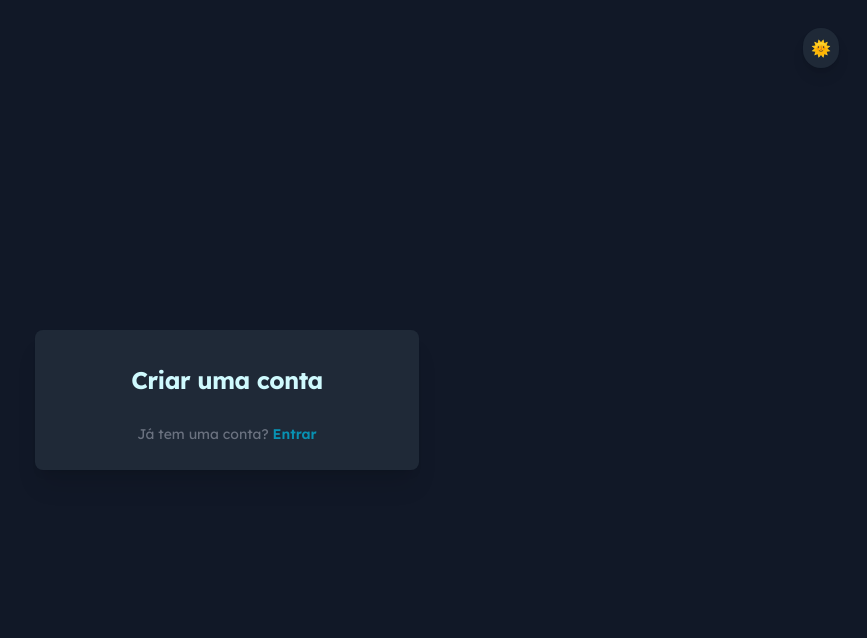
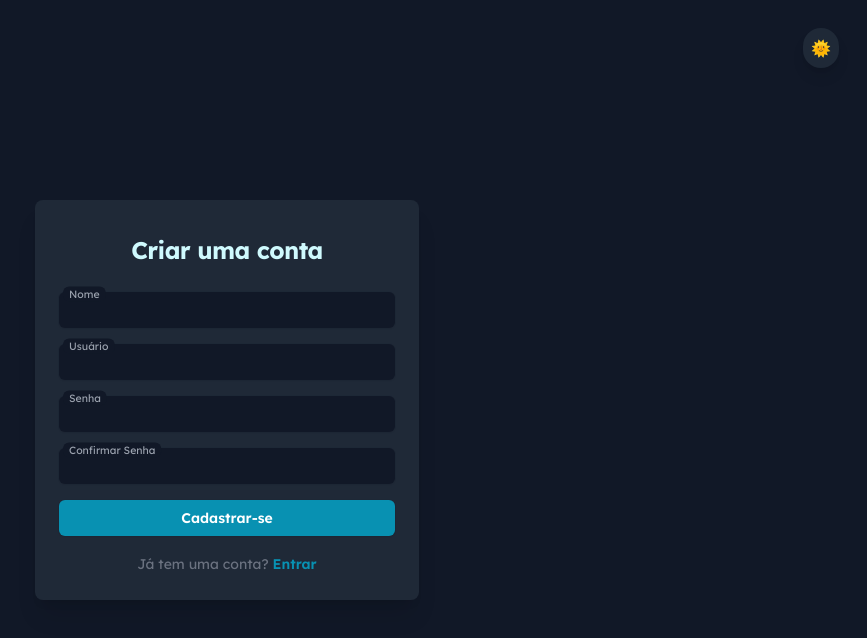
Before and after one commit to luan004/TaskBro, a React (Vite) app in the folder client/: page /login in a window 1280 px wide. Both pictures are taken after a click on the link "Cadastre-se". Shown: the top 638 px of the page, without its empty margins (413-1280 px from the left). Built offline with nearby package versions, Linux system fonts and the light colour scheme; no server answers.

Commit message:
feat: functional login page

```diff
--- a/client/src/components/registerForm.jsx
+++ b/client/src/components/registerForm.jsx
@@ -3,18 +3,16 @@ import { useState } from 'react'
 const api = import.meta.env.VITE_API_URL
 
 const RegisterForm = () => {
-    const initialFormData = {
+    const [formData, setFormData] = useState({
         name: '',
         username: '',
         password: '',
         password2: ''
-    }
+    })
+    const [passwordError, setPasswordError] = useState(false)
+    const [fieldErrors, setFieldErrors] = useState({})
 
-    const [formData, setFormData] = useState<FormData>(initialFormData)
-    const [passwordError, setPasswordError] = useState<boolean>(false)
-    const [fieldErrors, setFieldErrors] = useState<{[key: string]: string}>({})
-
-    const handleChange = () => {
+    const handleChange = (e) => {
         const { name, value } = e.target
         setFormData({
             ...formData,
@@ -22,7 +20,7 @@ const RegisterForm = () => {
         })
     }
 
-    const handleSubmit = (e: React.FormEvent<HTMLFormElement>) => {
+    const handleSubmit = (e) => {
         e.preventDefault()
 
         if (formData.password === formData.password2) {
@@ -39,16 +37,21 @@ const RegisterForm = () => {
                     password: formData.password
                 })
             }).then(res => res.json())
-            .then((data: ApiResponse) => {
+            .then((data) => {
                 if (data.status && data.status === 'success') {
-                    setFormData(initialFormData)
+                    setFormData({
+                        name: '',
+                        username: '',
+                        password: '',
+                        password2: ''
+                    })
                     setFieldErrors({})
                 } else if (data.errors) {
-                    const errors: { [key: string]: string } = {};
+                    const errors = {}
                     data.errors.forEach(error => {
                         errors[error.field] = error.message;
                     });
-                    setFieldErrors(errors);
+                    setFieldErrors(errors)
                 }
             })
 
@@ -64,14 +67,14 @@ const RegisterForm = () => {
                     <input
                         type="text"
                         name="name"
-                        className="dark:bg-gray-900 dark:text-cyan-100 ring-1 ring-slate-900/5 block px-3 py-2 w-full text-sm text-gray-900 rounded-md dark:text-white dark:border-gray-600 dark:focus:border-blue-500 focus:outline-none focus:border-blue-600 shadow-sm peer"
+                        className="duration-300 dark:bg-gray-900 dark:text-cyan-100 ring-1 ring-slate-900/5 block px-3 py-2 w-full text-sm text-gray-900 rounded-md dark:text-white dark:border-gray-600 dark:focus:border-blue-500 focus:outline-none focus:border-blue-600 shadow-sm peer"
                         placeholder=" "
                         onChange={handleChange}
                         value={formData.name}
                         required
                     />
                     <label
-                        className="transition absolute text-sm text-gray-500 dark:text-gray-400 duration-300 transform -translate-y-4 scale-75 top-2 z-10 origin-[0] bg-white dark:bg-gray-900 px-2 peer-focus:px-2 peer-focus:text-blue-600 peer-focus:dark:text-blue-500 peer-placeholder-shown:scale-100 peer-placeholder-shown:-translate-y-1/2 peer-placeholder-shown:top-1/2 peer-focus:top-2 peer-focus:scale-75 peer-focus:-translate-y-4 rtl:peer-focus:translate-x-1/4 rtl:peer-focus:left-auto start-1 rounded-lg peer-focus:ring-1 ring-slate-900/5">
+                        className="duration-300 bg-white absolute text-sm text-gray-500 dark:text-gray-400 duration-300 transform -translate-y-4 scale-75 top-2 origin-[0] dark:bg-gray-900 px-2 2 start-1 rounded-lg">
                         Nome
                     </label>
                 </div>
@@ -87,7 +90,7 @@ const RegisterForm = () => {
                     <input
                         type="text"
                         name="username"
-                        className="dark:bg-gray-900 dark:text-cyan-100 ring-1 ring-slate-900/5 block px-3 py-2 w-full text-sm text-gray-900 rounded-md dark:text-white dark:border-gray-600 dark:focus:border-blue-500 focus:outline-none focus:border-blue-600 shadow-sm peer"
+                        className="duration-300 dark:bg-gray-900 dark:text-cyan-100 ring-1 ring-slate-900/5 block px-3 py-2 w-full text-sm text-gray-900 rounded-md dark:text-white dark:border-gray-600 dark:focus:border-blue-500 focus:outline-none focus:border-blue-600 shadow-sm peer"
                         placeholder=" "
                         autoComplete="username"
                         onChange={handleChange}
@@ -95,7 +98,7 @@ const RegisterForm = () => {
                         required
                     />
                     <label
-                        className="transition absolute text-sm text-gray-500 dark:text-gray-400 duration-300 transform -translate-y-4 scale-75 top-2 z-10 origin-[0] bg-white dark:bg-gray-900 px-2 peer-focus:px-2 peer-focus:text-blue-600 peer-focus:dark:text-blue-500 peer-placeholder-shown:scale-100 peer-placeholder-shown:-translate-y-1/2 peer-placeholder-shown:top-1/2 peer-focus:top-2 peer-focus:scale-75 peer-focus:-translate-y-4 rtl:peer-focus:translate-x-1/4 rtl:peer-focus:left-auto start-1 rounded-lg peer-focus:ring-1 ring-slate-900/5">
+                        className="duration-300 bg-white absolute text-sm text-gray-500 dark:text-gray-400 duration-300 transform -translate-y-4 scale-75 top-2 origin-[0] dark:bg-gray-900 px-2 2 start-1 rounded-lg">
                         Usuário
                     </label>
                 </div>
@@ -111,7 +114,7 @@ const RegisterForm = () => {
                     <input
                         type="password"
                         name="password"
-                        className="dark:bg-gray-900 dark:text-cyan-100 ring-1 ring-slate-900/5 block px-3 py-2 w-full text-sm text-gray-900 rounded-md dark:text-white dark:border-gray-600 dark:focus:border-blue-500 focus:outline-none focus:border-blue-600 shadow-sm peer"
+                        className="duration-300 dark:bg-gray-900 dark:text-cyan-100 ring-1 ring-slate-900/5 block px-3 py-2 w-full text-sm text-gray-900 rounded-md dark:text-white dark:border-gray-600 dark:focus:border-blue-500 focus:outline-none focus:border-blue-600 shadow-sm peer"
                         placeholder=" "
                         autoComplete='password'
                         onChange={handleChange}
@@ -119,7 +122,7 @@ const RegisterForm = () => {
                         required
                     />
                     <label
-                        className="transition absolute text-sm text-gray-500 dark:text-gray-400 duration-300 transform -translate-y-4 scale-75 top-2 z-10 origin-[0] bg-white dark:bg-gray-900 px-2 peer-focus:px-2 peer-focus:text-blue-600 peer-focus:dark:text-blue-500 peer-placeholder-shown:scale-100 peer-placeholder-shown:-translate-y-1/2 peer-placeholder-shown:top-1/2 peer-focus:top-2 peer-focus:scale-75 peer-focus:-translate-y-4 rtl:peer-focus:translate-x-1/4 rtl:peer-focus:left-auto start-1 rounded-lg peer-focus:ring-1 ring-slate-900/5">
+                        className="duration-300 bg-white absolute text-sm text-gray-500 dark:text-gray-400 duration-300 transform -translate-y-4 scale-75 top-2 origin-[0] dark:bg-gray-900 px-2 2 start-1 rounded-lg">
                         Senha
                     </label>
                 </div>
@@ -135,7 +138,7 @@ const RegisterForm = () => {
                     <input
                         type="password"
                         name="password2"
-                        className="dark:bg-gray-900 dark:text-cyan-100 ring-1 ring-slate-900/5 block px-3 py-2 w-full text-sm text-gray-900 rounded-md dark:text-white dark:border-gray-600 dark:focus:border-blue-500 focus:outline-none focus:border-blue-600 shadow-sm peer"
+                        className="duration-300 dark:bg-gray-900 dark:text-cyan-100 ring-1 ring-slate-900/5 block px-3 py-2 w-full text-sm text-gray-900 rounded-md dark:text-white dark:border-gray-600 dark:focus:border-blue-500 focus:outline-none focus:border-blue-600 shadow-sm peer"
                         placeholder=" "
                         autoComplete='new-password'
                         onChange={handleChange}
@@ -143,7 +146,7 @@ const RegisterForm = () => {
                         required
                     />
                     <label
-                        className="transition absolute text-sm text-gray-500 dark:text-gray-400 duration-300 transform -translate-y-4 scale-75 top-2 z-10 origin-[0] bg-white dark:bg-gray-900 px-2 peer-focus:px-2 peer-focus:text-blue-600 peer-focus:dark:text-blue-500 peer-placeholder-shown:scale-100 peer-placeholder-shown:-translate-y-1/2 peer-placeholder-shown:top-1/2 peer-focus:top-2 peer-focus:scale-75 peer-focus:-translate-y-4 rtl:peer-focus:translate-x-1/4 rtl:peer-focus:left-auto start-1 rounded-lg peer-focus:ring-1 ring-slate-900/5">
+                        className="duration-300 bg-white absolute text-sm text-gray-500 dark:text-gray-400 duration-300 transform -translate-y-4 scale-75 top-2 origin-[0] dark:bg-gray-900 px-2 2 start-1 rounded-lg">
                         Confirmar Senha
                     </label>
                 </div>
--- a/client/src/pages/Login.jsx
+++ b/client/src/pages/Login.jsx
@@ -1,6 +1,6 @@
-import React, { useState } from 'react'
+import { useState, useEffect } from 'react'
 import { useTheme } from '../utils/ThemeContext'
-//import RegisterForm from '../components/registerForm'
+import RegisterForm from '../components/registerForm'
 import LoginForm from '../components/loginForm'
 
 const Login = () => {
@@ -9,17 +9,16 @@ const Login = () => {
 
     const url = 'http://localhost:3000/api'
 
+    return (
+        <div className="min-h-screen dark:bg-gray-900 bg-gray-300 flex min-h-full flex-col justify-center px-7 py-24 duration-300">
 
-    return (
-        <div className="min-h-screen dark:bg-gray-900 bg-gray-200 flex min-h-full flex-col justify-center px-7 py-24 ">
-
-            <button type="button" className="absolute top-0 right-0 m-7 p-2 rounded-full bg-gray-100 ring-slate-900/5 ring-1 shadow-lg dark:bg-gray-800 text-gray-900 dark:text-gray-200" onClick={toggleDarkMode}>
+            <button type="button" className="duration-300 absolute top-0 right-0 m-7 p-2 rounded-full bg-gray-100 shadow-lg dark:bg-gray-800 text-gray-900 dark:text-gray-200" onClick={toggleDarkMode}>
                 {
                     darkMode ? "🌞 " : "🌛"
                 }
             </button>
 
-            <div className="dark:bg-gray-800 bg-gray-100 ring-1 ring-slate-900/5 shadow-xl p-6 rounded-lg sm:mx-auto sm:w-full sm:max-w-sm space-y-4">
+            <div className="duration-300 dark:bg-gray-800 bg-gray-100 shadow-xl p-6 rounded-lg sm:mx-auto sm:w-full sm:max-w-sm space-y-4">
 
                 <h2 className="text-center text-2xl font-bold leading-9 tracking-tight text-cyan-900 dark:text-cyan-100 py-2">
                     {
@@ -32,7 +31,7 @@ const Login = () => {
                 </div>
 
                 <div className={(isLogin ? 'hidden' : '')}>
-                    {/* <RegisterForm /> */}
+                    <RegisterForm />
                 </div>
 
                 <p className="mt-5 text-center text-sm text-gray-500">
```
Also changed, not shown: client/src/components/loginForm.jsx (+6 -6 lines), client/src/assets/styles/index.css (line endings or trailing spaces).
